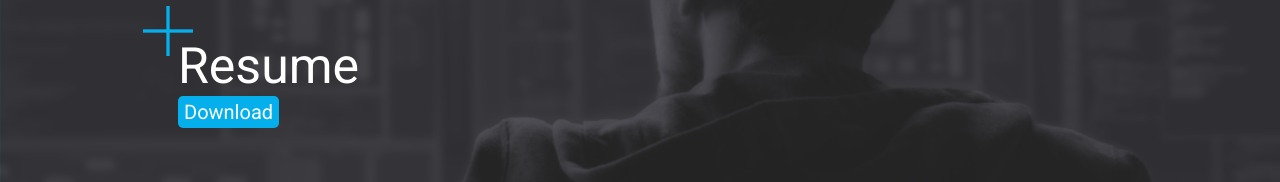
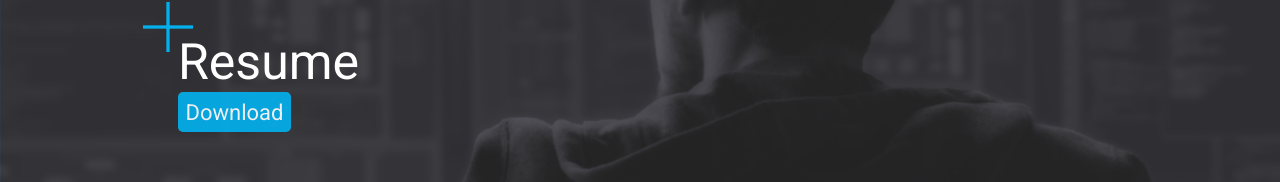
Before and after one commit to christian-deleon/christian-deleon.github.io, a React (Create React App) app: page /resume in a window 1280 px wide. Shown: the part 128-310 px from the top of the page. Built offline with nearby package versions, Linux system fonts and the light colour scheme.

Commit message:
added a button component

```diff
--- /dev/null
+++ b/src/components/button/index.jsx
@@ -0,0 +1,10 @@
+import React, { Component } from "react";
+import "./style.css";
+
+class Button extends Component {
+  render() {
+    return <button className="btn">{this.props.children}</button>;
+  }
+}
+
+export default Button;
--- /dev/null
+++ b/src/components/button/style.css
@@ -0,0 +1,13 @@
+.btn {
+  background-color: var(--color-primary);
+  border-radius: 5px;
+  border: none;
+  color: white;
+  opacity: 92%;
+}
+
+.btn:hover{
+  background-color: var(--color-primary);
+  color: white;
+  opacity: 100%;
+}
--- a/src/pages/resume/index.jsx
+++ b/src/pages/resume/index.jsx
@@ -1,6 +1,7 @@
 import React, { useState, useEffect } from "react";
 import { Document, Page } from "react-pdf/dist/esm/entry.webpack";
 import Hero from "./../../components/hero/index";
+import Button from "./../../components/button/index";
 import PDFFile from "../../assets/christian_deleon_resume_site.pdf";
 import "./style.css";
 
@@ -22,7 +23,9 @@ function Resume() {
       <Hero>
         <h1 className="hero__heading">Resume</h1>
         <a href={PDFFile} download>
-          <button className="download-btn">Download</button>
+          <Button>
+            <span className="btn-text">Download</span>
+          </Button>
         </a>
       </Hero>
 
--- a/src/pages/resume/style.css
+++ b/src/pages/resume/style.css
@@ -12,10 +12,6 @@
   width: 100% !important;
 }
 
-.download-btn {
-  background-color: var(--color-primary);
-  border-radius: 5px;
-  border: none;
-  color: white;
-  font-size: 2rem;
+.btn-text {
+  font-size: 2.2rem;
 }
```
